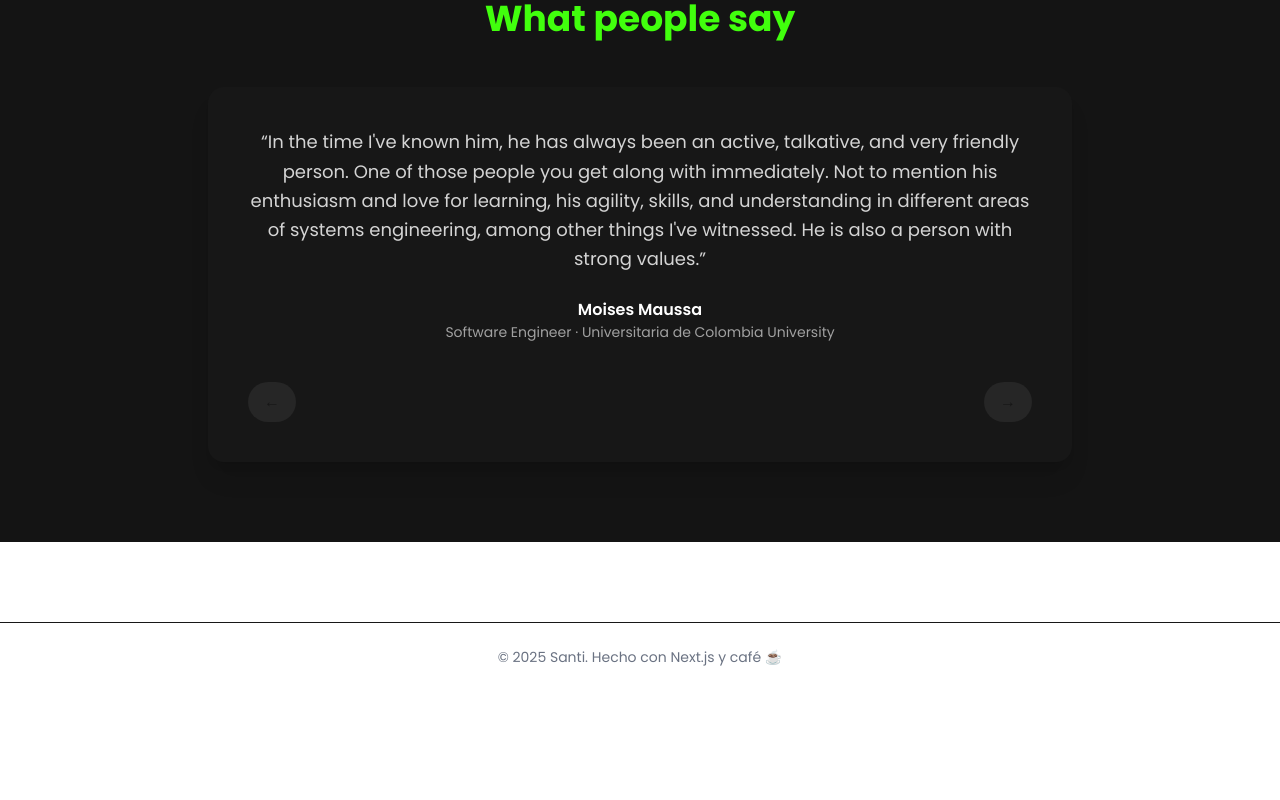
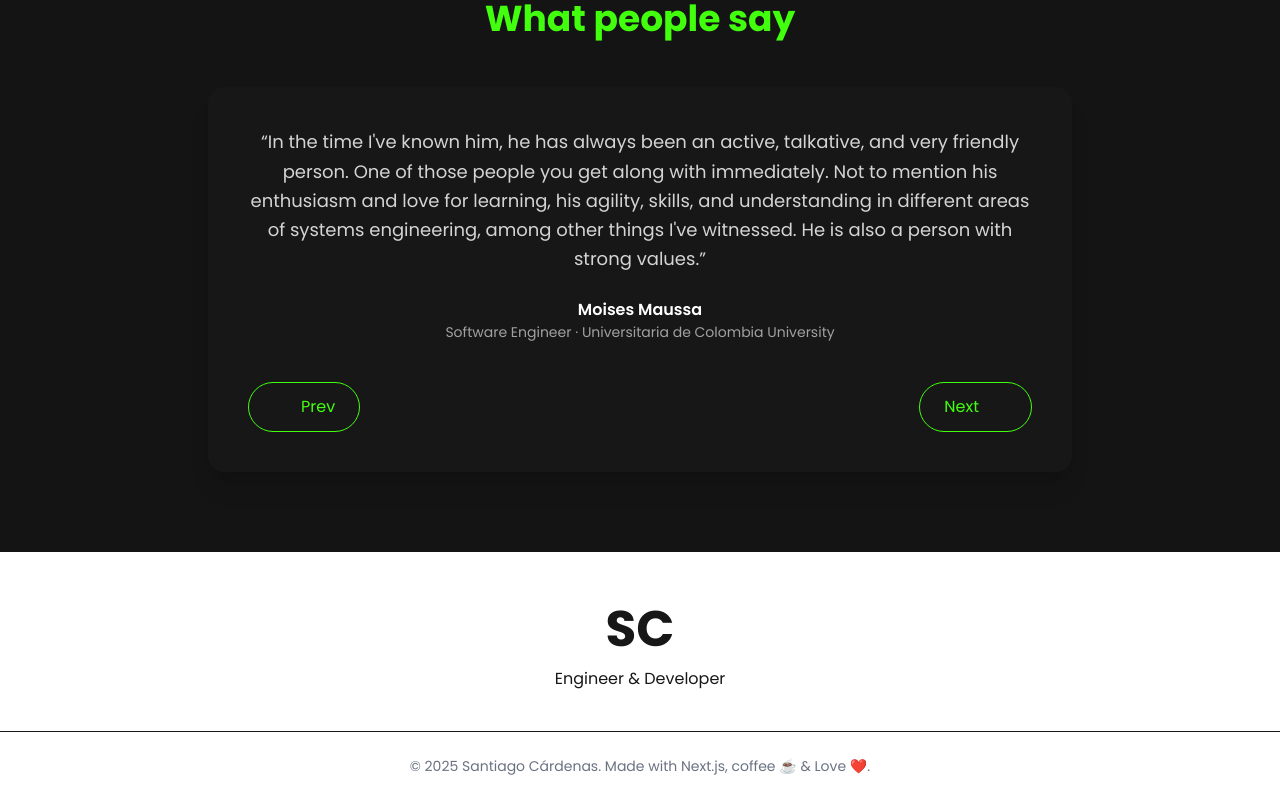
Before and after one commit to HFOXH/nuevo_portafolio, a Next.js app: page / in a window 1280 px wide. Shown: the part 2303-3103 px from the top of the page. Before the commit the page ends 2994 px from the top, so only its background shows below. Built offline with nearby package versions, Linux system fonts and the light colour scheme.

Commit message:
Last improve

```diff
--- a/components/Footer.tsx
+++ b/components/Footer.tsx
@@ -2,12 +2,20 @@ import Container from "./Container";
 
 export default function Footer() {
   return (
-    <footer className="border-t mt-20">
+    <footer>
       <Container>
-        <div className="py-6 text-sm text-gray-500 text-center">
-          © {new Date().getFullYear()} Santi. Hecho con Next.js y café ☕
+        <div className="mt-10  text-center">
+          <p className="font-bold text-[50px]">SC</p>
+          <p>Engineer & Developer</p>
         </div>
       </Container>
+      <div className="border-t mt-10">
+        <Container>
+          <div className="py-6 text-sm text-gray-500 text-center">
+            © {new Date().getFullYear()} Santiago Cárdenas. Made with Next.js, coffee ☕ & Love ❤️.
+          </div>
+        </Container>
+      </div>
     </footer>
   );
 }
--- a/components/JourneyTabs.tsx
+++ b/components/JourneyTabs.tsx
@@ -21,7 +21,7 @@ export default function JourneyTabs() {
             </h2>
 
             <div className="flex flex-col md:flex-row gap-6">
-                <div className="flex md:flex-col gap-4 md:w-1/4">
+                <div className="grid grid-cols-2 gap-4 md:flex md:flex-col md:w-1/4">
                     {tabs.map((tab) => (
                         <button
                             key={tab.id}
@@ -225,14 +225,12 @@ function Projects() {
                     target="_blank"
                     className="group relative rounded-xl overflow-hidden bg-neutral-800 flex md:block cursor-pointer"
                 >
-                    {/* Imagen */}
                     <img
                         src={project.image}
                         alt={project.title}
                         className="w-1/3 md:w-full h-full md:h-56 object-cover"
                     />
 
-                    {/* Mobile content */}
                     <div className="p-4 md:hidden">
                         <h3 className="text-lg font-semibold text-white">
                             {project.title}
@@ -242,7 +240,6 @@ function Projects() {
                         </p>
                     </div>
 
-                    {/* Desktop overlay */}
                     <div
                         className="
                             hidden md:flex
--- a/components/Presentation.tsx
+++ b/components/Presentation.tsx
@@ -1,3 +1,6 @@
+"use client";
+
+import { useState } from "react";
 import Container from "@/components/Container";
 import Image from "next/image";
 
@@ -13,6 +16,8 @@ const countries = [
 ];
 
 export default function Presentation() {
+    const [mouse, setMouse] = useState({ x: 0, y: 0 });
+
     return (
         <section>
             <Container>
@@ -49,16 +54,48 @@ export default function Presentation() {
                                 {countries.map((country) => (
                                     <div
                                         key={country.code}
-                                        className="flex items-center gap-2 px-3 py-2 rounded-lg border border-white/10 bg-white/5"
+                                        onMouseMove={(e) => {
+                                            const rect = e.currentTarget.getBoundingClientRect();
+                                            setMouse({
+                                                x: e.clientX - rect.left,
+                                                y: e.clientY - rect.top,
+                                            });
+                                        }}
+                                        className="relative group
+                                            flex items-center gap-2 px-3 py-2
+                                            rounded-lg border border-white/10
+                                            bg-white/5
+                                            overflow-hidden"
                                     >
+                                        <span
+                                            className="pointer-events-none absolute inset-0
+                                                opacity-0 group-hover:opacity-100
+                                                transition-opacity duration-300"
+                                            style={{
+                                                background: `radial-gradient(
+                                                    120px circle at ${mouse.x}px ${mouse.y}px,
+                                                    rgba(43, 255, 0, 0.77),
+                                                    transparent 70%
+                                                )`,
+                                            }}
+                                        />
+
+                                        <span
+                                            className="pointer-events-none absolute inset-0
+                                                rounded-lg
+                                                opacity-0 group-hover:opacity-100
+                                                transition-opacity duration-300
+                                                ring-1 ring-main/70"
+                                        />
+
                                         <Image
                                             src={`https://flagcdn.com/${country.code}.svg`}
                                             alt={country.name}
                                             width={24}
                                             height={18}
-                                            className="object-cover"
+                                            className="relative z-10 object-cover"
                                         />
-                                        <span className="text-sm text-white">
+                                        <span className="relative z-10 text-sm text-white">
                                             {country.name}
                                         </span>
                                     </div>
--- a/components/Testimonials.tsx
+++ b/components/Testimonials.tsx
@@ -2,6 +2,7 @@
 
 import { useState } from "react";
 import { motion, AnimatePresence } from "framer-motion";
+import { HiArrowRight, HiArrowLeft } from "react-icons/hi";
 
 const testimonials = [
     {
@@ -109,17 +110,51 @@ export default function Testimonials() {
                 <div className="flex justify-between mt-10">
                     <button
                         onClick={() => paginate(-1)}
-                        className="px-4 py-2 rounded-full bg-neutral-800 hover:bg-neutral-700 transition cursor-pointer"
+                        className="
+            group inline-flex items-center gap-2
+            px-6 py-3 rounded-full
+            border border-main text-main
+            overflow-hidden
+            transition-colors duration-300
+            hover:bg-main hover:text-black cursor-pointer
+        "
                     >
-                        ←
+                        <HiArrowLeft
+                            className="
+                text-xl opacity-0 -translate-x-2
+                transition-all duration-300
+                group-hover:opacity-100 group-hover:translate-x-0
+            "
+                        />
+                        <span className="transition-transform duration-300 group-hover:translate-x-1">
+                            Prev
+                        </span>
                     </button>
+
                     <button
                         onClick={() => paginate(1)}
-                        className="px-4 py-2 rounded-full bg-neutral-800 hover:bg-neutral-700 transition cursor-pointer"
+                        className="
+            group inline-flex items-center gap-2
+            px-6 py-3 rounded-full
+            border border-main text-main
+            overflow-hidden
+            transition-colors duration-300
+            hover:bg-main hover:text-black cursor-pointer
+        "
                     >
-                        →
+                        <span className="transition-transform duration-300 group-hover:-translate-x-1">
+                            Next
+                        </span>
+                        <HiArrowRight
+                            className="
+                text-xl opacity-0 translate-x-2
+                transition-all duration-300
+                group-hover:opacity-100 group-hover:translate-x-0
+            "
+                        />
                     </button>
                 </div>
+
             </div>
         </section>
     );
```
